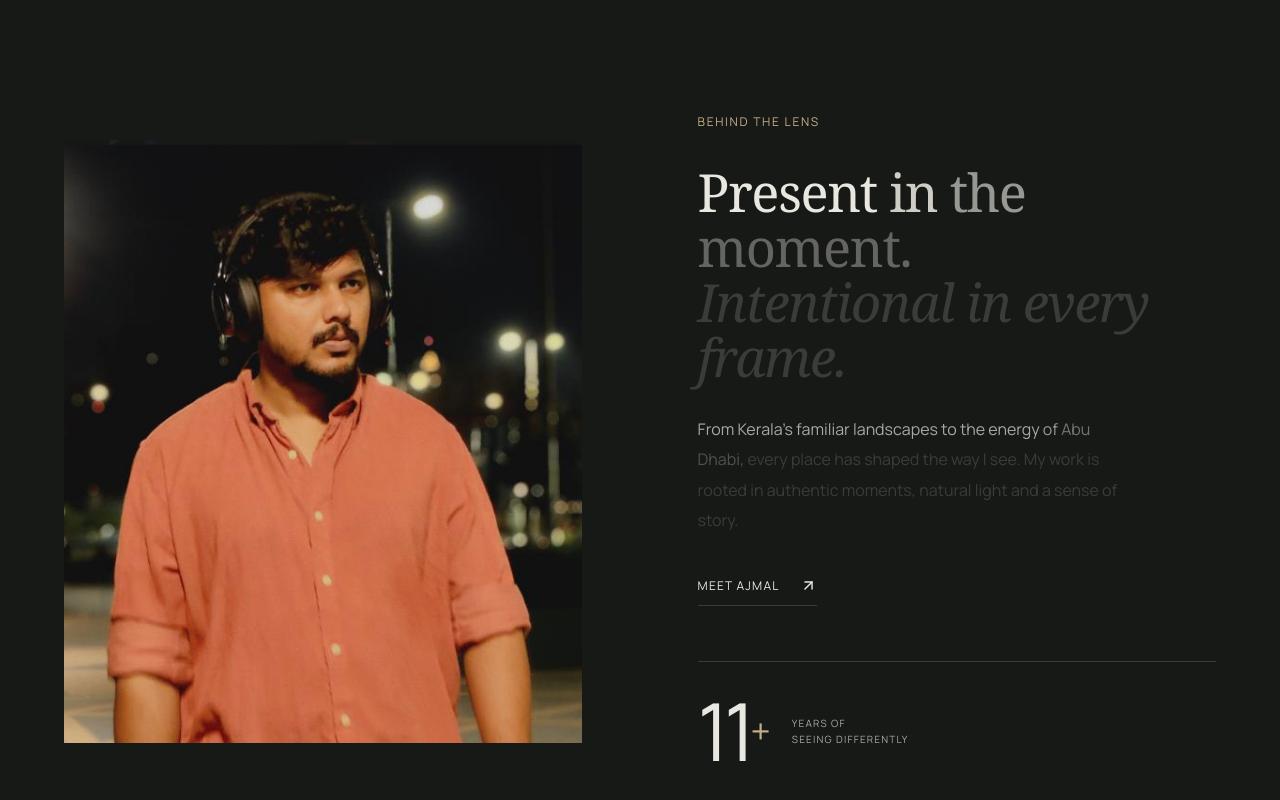
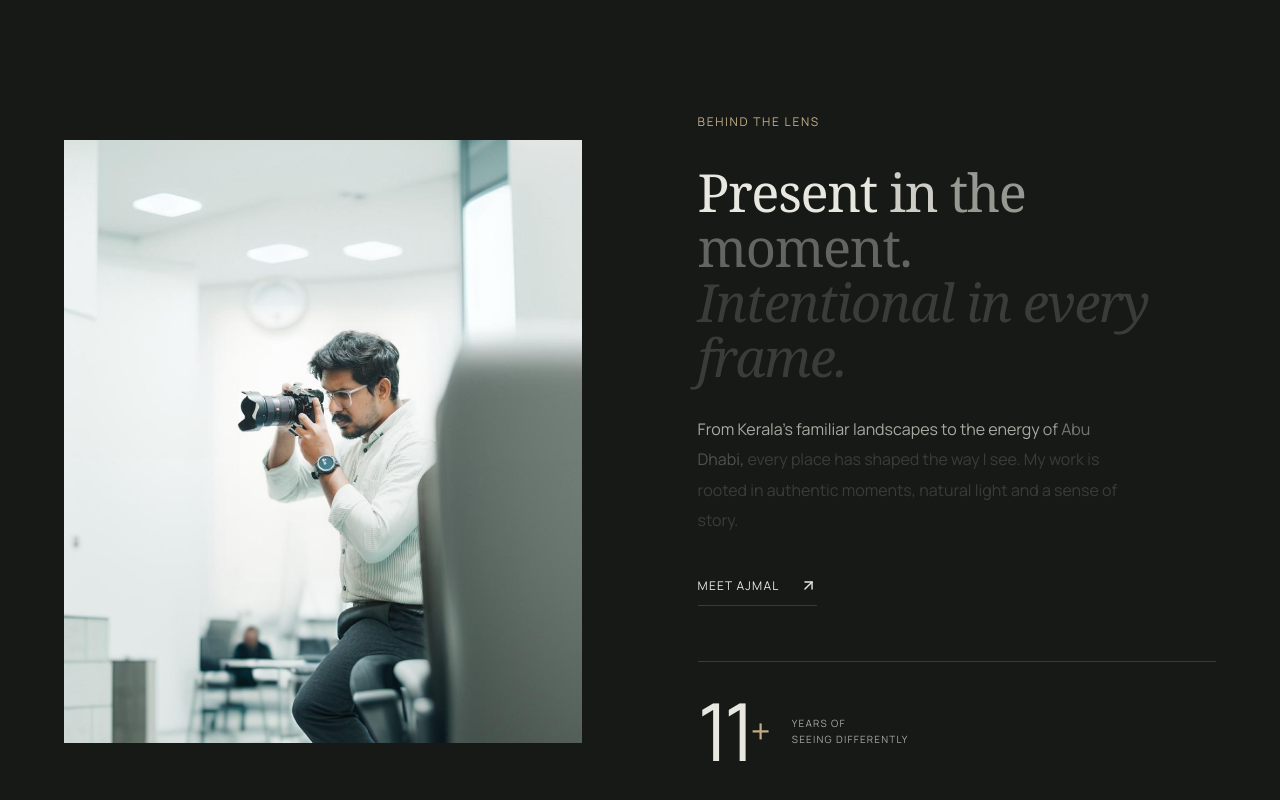
Before and after one commit to muhammedsheheercb/portfolio_ajmal, a Next.js app: page / in a window 1280 px wide. Shown: the part 6643-7443 px from the top of the page. Built offline with nearby package versions, Linux system fonts and the light colour scheme; no server answers; a web font is replaced by a local one.

Commit message:
user images updated

```diff
--- a/app/page.tsx
+++ b/app/page.tsx
@@ -113,8 +113,8 @@ export default function Home() {
       <section className="home-about section-pad">
         <div className="home-about-image">
           <Image
-            src={media.about}
-            alt="Ajmal Aboobaker wearing headphones during an evening shoot"
+            src={media.homeAbout}
+            alt="Ajmal Aboobaker, photographer and videographer"
             fill
             sizes="(max-width: 700px) 100vw, 45vw"
           />
--- a/data/portfolio.ts
+++ b/data/portfolio.ts
@@ -167,7 +167,8 @@ export const media = {
     "https://res.cloudinary.com/e7r13ecz/video/upload/v1791274069/MARRIOTT_EMEA_CONFERENCE_DAY_1_1.mp4",
   showreelTitle: "Marriott EMEA Conference — Day 1",
   showreelPoster: "/images/films/marriott-emea.jpg",
-  about: "/images/about/ajmal-aboobaker.png",
+  homeAbout: "/images/about/ajmal-home.jpg",
+  about: "/images/about/ajmal-about.jpg",
 };
 export type Film = {
   id: string;
```
Also changed, not shown: public/images/about/ajmal-about.jpg (added), public/images/about/ajmal-home.jpg (added).
